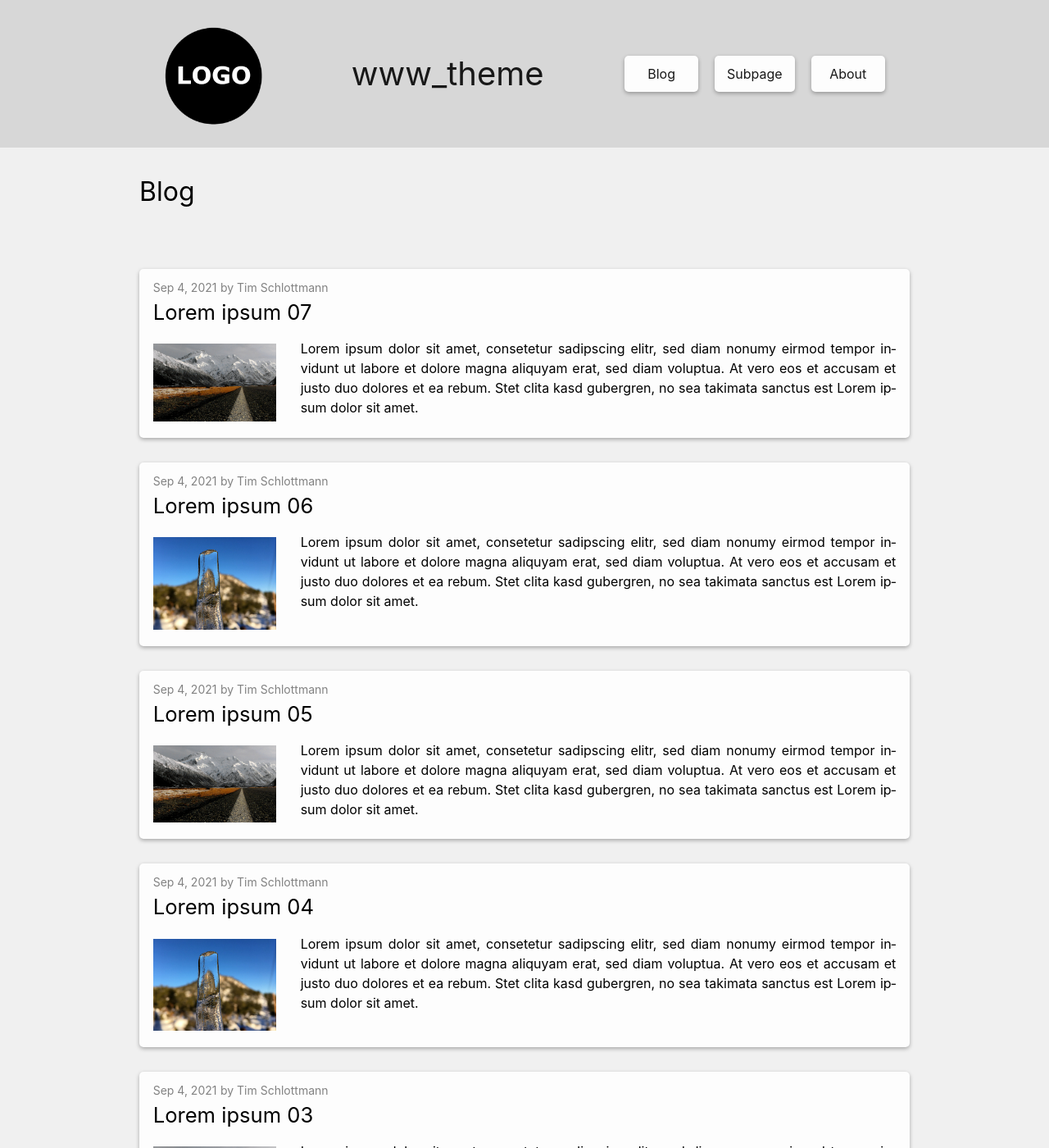
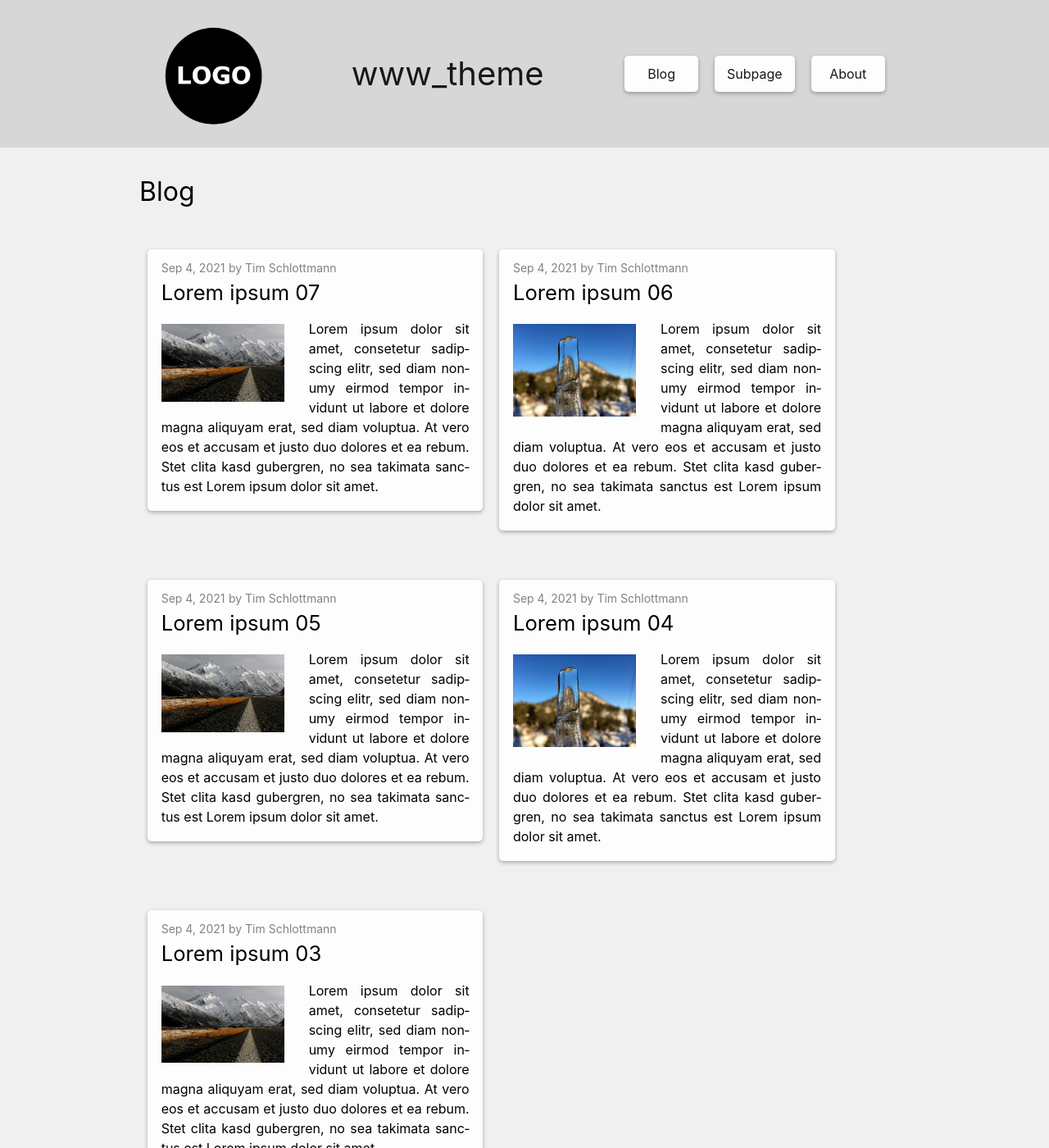
Before and after one commit to TheTimmoth/www_theme, a Jekyll site: the page built from index.html, in a window 1280 px wide and 1400 px high. Shown: the whole window at 82% size. Built offline with Jekyll 4.4.1, drawn with Linux system fonts in a browser that asks for light colours; the list of posts is cut into pages by our own code.

Commit message:
Update theme

```diff
--- a/_includes/header.html
+++ b/_includes/header.html
@@ -32,118 +32,3 @@
     {%- endfor -%}
   </nav>
 </header>
-
-<script>
-  window.onscroll = function () { navbar_scroll() };
-  window.onload = function () { navbar_load() };
-  window.onresize = function () { navbar_resize() };
-
-  var sidebarOpen = 0;
-
-  function navbar_scroll() {
-    resizeHeader();
-  }
-
-  function navbar_resize() {
-    setContentTopMargin();
-    resizeHeader();
-  }
-
-  function navbar_load() {
-    setContentTopMargin();
-    resizeHeader();
-    headerLoad();
-  }
-
-  function setContentTopMargin() {
-    margin = document.getElementById("header").offsetHeight + {{ site.data.style.misc.spacing-unit[0] }} + 'px';
-    document.getElementById("content").style.marginTop = margin;
-  }
-
-  function resizeHeader() {
-    //Shrink header on scroll
-    if (document.body.scrollTop > 80 || document.documentElement.scrollTop > 80) {
-      //The shrinked header
-
-      document.getElementById("header").style.padding = {{ site.data.style.misc.spacing-unit[0] }}/4 + 'px 0';
-      document.getElementById("navbar-logo").style.height = "{{ site.data.style.header.logo-size-small }}";
-      document.getElementById("navbar-title").style.fontSize = "{{ site.data.style.header.title-small }}";
-
-      // Detect wrapped navbar-links
-      if (document.getElementById("header").offsetHeight > {{ site.data.style.header.logo-size-small[0] }} + {{ site.data.style.misc.spacing-unit[0] }}) {
-        document.getElementById("navbar-links").style.marginTop = {{ site.data.style.misc.spacing-unit[0] }}/2 + 'px';
-      } else {
-        document.getElementById("navbar-links").style.marginTop = "0";
-      }
-
-      // Change navbar-links padding
-      if (document.getElementById("navbar-links").style.display == "flex") {
-        var navbar_buttons = document.getElementById("navbar-links").querySelectorAll(".button");
-        for (index = 0; index < navbar_buttons.length; index++ ) {
-          navbar_buttons[index].style.padding = {{ site.data.style.misc.spacing-unit[0] }}/6 + 'px ' + {{ site.data.style.misc.spacing-unit[0] }}/3 + 'px';
-        }
-      }
-    } else {
-      //The large header
-
-      // Set element sizes based on screen-width
-      if (document.getElementById("header-wrapper").offsetWidth >= {{ site.data.style.misc.on-medium[0] }} + 1) {
-        // Properties for large screens
-
-        console.log("width", document.getElementById("header-wrapper").offsetWidth)
-
-        document.getElementById("header").style.padding = {{ site.data.style.misc.spacing-unit[0] }}/2 + 'px 0';
-        document.getElementById("navbar-logo").style.height = "{{ site.data.style.header.logo-size-large }}";
-        document.getElementById("navbar-title").style.fontSize = "{{ site.data.style.header.title-large }}";
-
-        // Detect wrapped navbar-links
-        if (document.getElementById("header").offsetHeight > {{ site.data.style.header.logo-size-large[0] }} + {{ site.data.style.misc.spacing-unit[0] }}) {
-          document.getElementById("navbar-links").style.marginTop = {{ site.data.style.misc.spacing-unit[0] }}/2 + 'px';
-        } else {
-          document.getElementById("navbar-links").style.marginTop = "0";
-        }
-
-        // Change navbar-links padding
-        if (document.getElementById("navbar-links").style.display == "flex") {
-          var navbar_buttons = document.getElementById("navbar-links").querySelectorAll(".button");
-          for (index = 0; index < navbar_buttons.length; index++ ) {
-            navbar_buttons[index].style.padding = {{ site.data.style.misc.spacing-unit[0] }}/3 + 'px ' + {{ site.data.style.misc.spacing-unit[0] }}/2 + 'px';
-          }
-        }
-      } else {
-        // Properties for small screens
-
-        document.getElementById("header").style.padding = {{ site.data.style.misc.spacing-unit[0] }}/2 + 'px 0';
-        document.getElementById("navbar-logo").style.height = "{{ site.data.style.header.logo-size-medium }}";
-        document.getElementById("navbar-title").style.fontSize = "{{ site.data.style.header.title-small }}";
-      }
-
-      setContentTopMargin();
-    }
-  }
-
-  function headerLoad() {
-    document.getElementById("navbar-logo").style.transition = "{{ site.data.style.header.transition }}";
-    document.getElementById("navbar-title").style.transition = "{{ site.data.style.header.transition }}";
-    document.getElementById("navbar-title").style.transition = "{{ site.data.style.header.transition }}";
-    document.getElementById("navbar-links").style.transition = "{{ site.data.style.header.transition }}";
-    document.getElementById("navbar-links").style.transition = "{{ site.data.style.header.transition }}";
-  }
-
-  function changeNav() {
-    document.getElementById("navbar-menu-icon").classList.toggle("change");
-    if (sidebarOpen == 1) {
-      document.getElementById("sidenav").style.width = "0";
-      document.getElementById("bar1").style.backgroundColor = "#333"
-      document.getElementById("bar2").style.backgroundColor = "#333"
-      document.getElementById("bar3").style.backgroundColor = "#333"
-      sidebarOpen = 0
-    } else {
-      document.getElementById("sidenav").style.width = "100%";
-      document.getElementById("bar1").style.backgroundColor = "#cccccc"
-      document.getElementById("bar2").style.backgroundColor = "#cccccc"
-      document.getElementById("bar3").style.backgroundColor = "#cccccc"
-      sidebarOpen = 1
-    }
-  }
-</script>
--- a/_layouts/blog-home.html
+++ b/_layouts/blog-home.html
@@ -5,6 +5,7 @@ layout: home
 <!-- This loops through the paginated posts -->
 {% if paginator.posts %}
   <div class=paginator>
+    <div class=paginator-flex-container>
       {% for post in paginator.posts %}
       <a href="{{ post.url | relative_url }}" class="button paginator-post">
         {%- assign date_format = site.minima.date_format | default: "%b %-d, %Y" -%}
@@ -26,6 +27,7 @@ layout: home
         {%- endif -%}
       </a>
       {% endfor %}
+    </div>
 
     <!-- Pagination links -->
     {% if paginator.total_pages > 1 %}
--- a/_layouts/default.html
+++ b/_layouts/default.html
@@ -4,7 +4,7 @@
 {%- include head.html -%}
 
 <body>
-
+  <script type="text/javascript" src="/assets/js/header.js" ></script>
   <div class="page-content">
     {%- include header.html -%}
     <div class="wrapper">
--- a/_layouts/home.html
+++ b/_layouts/home.html
@@ -4,8 +4,6 @@ layout: default
 
 {%- if page.title -%}
 <h1>{{ page.title }}</h1>
-<p id="margin"></p>
-<br>
 {%- endif -%}
 
 {{ content }}
--- a/_sass/www_theme/layouts/_blog-home.scss
+++ b/_sass/www_theme/layouts/_blog-home.scss
@@ -9,11 +9,25 @@
   }
 }
 
+.paginator-flex-container {
+  display: flex;
+  flex-wrap: wrap;
+  align-items: baseline;
+  justify-content: flex-start;
+}
+
 .paginator-post {
   display: block;
+  flex: 1 1 auto;
+  max-width: 40%;
   background-color: $background-color-light;
   color: $text-color;
-  margin: $spacing-unit 0 !important;
+  margin: $spacing-unit $spacing-unit/3 !important;
+
+
+  @media screen and (max-width: $on-medium) {
+    max-width: 100%;
+  }
 }
 
 .paginator-excerpt {
--- /dev/null
+++ b/assets/js/header.js
@@ -0,0 +1,119 @@
+---
+---
+window.onscroll = function () { navbar_scroll() };
+window.onload = function () { navbar_load() };
+window.onresize = function () { navbar_resize() };
+
+const scrollValue = 80;
+var sidebarOpen = 0;
+
+function navbar_scroll() {
+  resizeHeader();
+}
+
+function navbar_resize() {
+  setContentTopMargin();
+  resizeHeader();
+}
+
+function navbar_load() {
+  setContentTopMargin();
+  resizeHeader();
+  headerLoad();
+}
+
+function setContentTopMargin() {
+  if (window.scrollY < {{ site.data.style.misc.spacing-unit[0] }} || document.documentElement.scrollTop < {{ site.data.style.misc.spacing-unit[0] }}) {
+    margin = document.getElementById("header").offsetHeight + {{ site.data.style.misc.spacing-unit[0] }} - window.scrollY + 'px';
+    document.getElementById("content").style.marginTop = margin;
+  } else if (window.scrollY < scrollValue*2 || document.documentElement.scrollTop < scrollValue*2) {
+    margin = document.getElementById("header").offsetHeight + {{ site.data.style.misc.spacing-unit[0] }} * 2 + 'px';
+    document.getElementById("content").style.marginTop = margin;
+  }
+}
+
+function resizeHeader() {
+  //Shrink header on scroll
+  if (document.body.scrollTop > scrollValue || document.documentElement.scrollTop > scrollValue) {
+    //The shrinked header
+
+    document.getElementById("header").style.padding = {{ site.data.style.misc.spacing-unit[0] }}/4 + 'px 0';
+    document.getElementById("navbar-logo").style.height = "{{ site.data.style.header.logo-size-small }}";
+    document.getElementById("navbar-title").style.fontSize = "{{ site.data.style.header.title-small }}";
+
+    // Detect wrapped navbar-links
+    if (document.getElementById("header").offsetHeight > {{ site.data.style.header.logo-size-small[0] }} + {{ site.data.style.misc.spacing-unit[0] }}) {
+      document.getElementById("navbar-links").style.marginTop = {{ site.data.style.misc.spacing-unit[0] }}/2 + 'px';
+    } else {
+      document.getElementById("navbar-links").style.marginTop = "0";
+    }
+
+    // Change navbar-links padding
+    if (document.getElementById("navbar-links").style.display == "flex") {
+      var navbar_buttons = document.getElementById("navbar-links").querySelectorAll(".button");
+      for (index = 0; index < navbar_buttons.length; index++ ) {
+        navbar_buttons[index].style.padding = {{ site.data.style.misc.spacing-unit[0] }}/6 + 'px ' + {{ site.data.style.misc.spacing-unit[0] }}/3 + 'px';
+      }
+    }
+  } else {
+    //The large header
+
+    // Set element sizes based on screen-width
+    if (document.getElementById("header-wrapper").offsetWidth >= {{ site.data.style.misc.on-medium[0] }} + 1) {
+      // Properties for large screens
+
+      document.getElementById("header").style.padding = {{ site.data.style.misc.spacing-unit[0] }}/2 + 'px 0';
+      document.getElementById("navbar-logo").style.height = "{{ site.data.style.header.logo-size-large }}";
+      document.getElementById("navbar-title").style.fontSize = "{{ site.data.style.header.title-large }}";
+
+      // Detect wrapped navbar-links
+      if (document.getElementById("header").offsetHeight > {{ site.data.style.header.logo-size-large[0] }} + {{ site.data.style.misc.spacing-unit[0] }}) {
+        document.getElementById("navbar-links").style.marginTop = {{ site.data.style.misc.spacing-unit[0] }}/2 + 'px';
+      } else {
+        document.getElementById("navbar-links").style.marginTop = "0";
+      }
+
+      // Change navbar-links padding
+      if (document.getElementById("navbar-links").style.display == "flex") {
+        var navbar_buttons = document.getElementById("navbar-links").querySelectorAll(".button");
+        for (index = 0; index < navbar_buttons.length; index++ ) {
+          navbar_buttons[index].style.padding = {{ site.data.style.misc.spacing-unit[0] }}/3 + 'px ' + {{ site.data.style.misc.spacing-unit[0] }}/2 + 'px';
+        }
+      }
+    } else {
+      // Properties for small screens
+
+      document.getElementById("header").style.padding = {{ site.data.style.misc.spacing-unit[0] }}/2 + 'px 0';
+      document.getElementById("navbar-logo").style.height = "{{ site.data.style.header.logo-size-medium }}";
+      document.getElementById("navbar-title").style.fontSize = "{{ site.data.style.header.title-small }}";
+    }
+  }
+
+
+  setContentTopMargin();
+}
+
+function headerLoad() {
+  document.getElementById("navbar-logo").style.transition = "{{ site.data.style.header.transition }}";
+  document.getElementById("navbar-title").style.transition = "{{ site.data.style.header.transition }}";
+  document.getElementById("navbar-title").style.transition = "{{ site.data.style.header.transition }}";
+  document.getElementById("navbar-links").style.transition = "{{ site.data.style.header.transition }}";
+  document.getElementById("navbar-links").style.transition = "{{ site.data.style.header.transition }}";
+}
+
+function changeNav() {
+  document.getElementById("navbar-menu-icon").classList.toggle("change");
+  if (sidebarOpen == 1) {
+    document.getElementById("sidenav").style.width = "0";
+    document.getElementById("bar1").style.backgroundColor = "#333"
+    document.getElementById("bar2").style.backgroundColor = "#333"
+    document.getElementById("bar3").style.backgroundColor = "#333"
+    sidebarOpen = 0
+  } else {
+    document.getElementById("sidenav").style.width = "100%";
+    document.getElementById("bar1").style.backgroundColor = "#cccccc"
+    document.getElementById("bar2").style.backgroundColor = "#cccccc"
+    document.getElementById("bar3").style.backgroundColor = "#cccccc"
+    sidebarOpen = 1
+  }
+}
```
Lines whose indentation alone changed are shown as unchanged.
